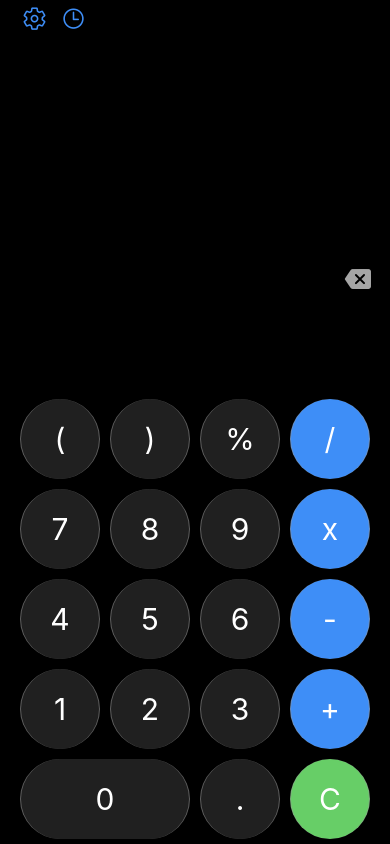
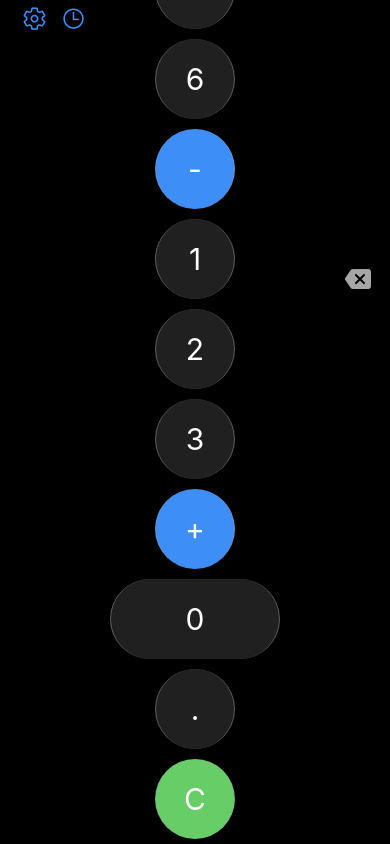
Before and after one commit to murilo-sparrow/calculator, a React Native app: screen / in a window 390 px wide. Built offline with nearby package versions, Linux system fonts and the light colour scheme.

Commit message:
Testando layout dinamico

```diff
--- a/App.tsx
+++ b/App.tsx
@@ -14,6 +14,28 @@ export default function App() {
   const resultado = calcular(
     equacao.toString().replaceAll(",", "").replaceAll("x", "*"),
   );
+
+  let simbolos = [
+    "(",
+    ")",
+    "%",
+    "/",
+    "7",
+    "8",
+    "9",
+    "X",
+    "4",
+    "5",
+    "6",
+    "-",
+    "1",
+    "2",
+    "3",
+    "+",
+    "0",
+    ".",
+    resultado === "" ? "C" : "=",
+  ];
 
   return (
     <SafeAreaProvider>
@@ -84,112 +106,20 @@ export default function App() {
               </View>
             </View>
             <View style={styles.keyboard}>
-              <View style={styles.keysRow}>
+              {simbolos.map((simbolo, index) => (
                 <KeyboardButton
-                  value="("
-                  type="default"
+                  key={index}
+                  value={simbolo}
+                  type={
+                    index % 4 === 3
+                      ? "operation"
+                      : index === simbolos.length - 1
+                        ? "result"
+                        : "default"
+                  }
                   setEquation={setEquacao}
                 />
-                <KeyboardButton
-                  value=")"
-                  type="default"
-                  setEquation={setEquacao}
-                />
-                <KeyboardButton
-                  value="%"
-                  type="default"
-                  setEquation={setEquacao}
-                />
-                <KeyboardButton
-                  value="/"
-                  type="operation"
-                  setEquation={setEquacao}
-                />
-              </View>
-              <View style={styles.keysRow}>
-                <KeyboardButton
-                  value="7"
-                  type="default"
-                  setEquation={setEquacao}
-                />
-                <KeyboardButton
-                  value="8"
-                  type="default"
-                  setEquation={setEquacao}
-                />
-                <KeyboardButton
-                  value="9"
-                  type="default"
-                  setEquation={setEquacao}
-                />
-                <KeyboardButton
-                  value="x"
-                  type="operation"
-                  setEquation={setEquacao}
-                />
-              </View>
-              <View style={styles.keysRow}>
-                <KeyboardButton
-                  value="4"
-                  type="default"
-                  setEquation={setEquacao}
-                />
-                <KeyboardButton
-                  value="5"
-                  type="default"
-                  setEquation={setEquacao}
-                />
-                <KeyboardButton
-                  value="6"
-                  type="default"
-                  setEquation={setEquacao}
-                />
-                <KeyboardButton
-                  value="-"
-                  type="operation"
-                  setEquation={setEquacao}
-                />
-              </View>
-              <View style={styles.keysRow}>
-                <KeyboardButton
-                  value="1"
-                  type="default"
-                  setEquation={setEquacao}
-                />
-                <KeyboardButton
-                  value="2"
-                  type="default"
-                  setEquation={setEquacao}
-                />
-                <KeyboardButton
-                  value="3"
-                  type="default"
-                  setEquation={setEquacao}
-                />
-                <KeyboardButton
-                  value="+"
-                  type="operation"
-                  setEquation={setEquacao}
-                />
-              </View>
-              <View style={styles.keysRow}>
-                <KeyboardButton
-                  value="0"
-                  type="default"
-                  isZero
-                  setEquation={setEquacao}
-                />
-                <KeyboardButton
-                  value="."
-                  type="default"
-                  setEquation={setEquacao}
-                />
-                <KeyboardButton
-                  value={resultado === "" ? "C" : "="}
-                  type="result"
-                  setEquation={setEquacao}
-                />
-              </View>
+              ))}
             </View>
             <StatusBar style="auto" />
           </View>
```
